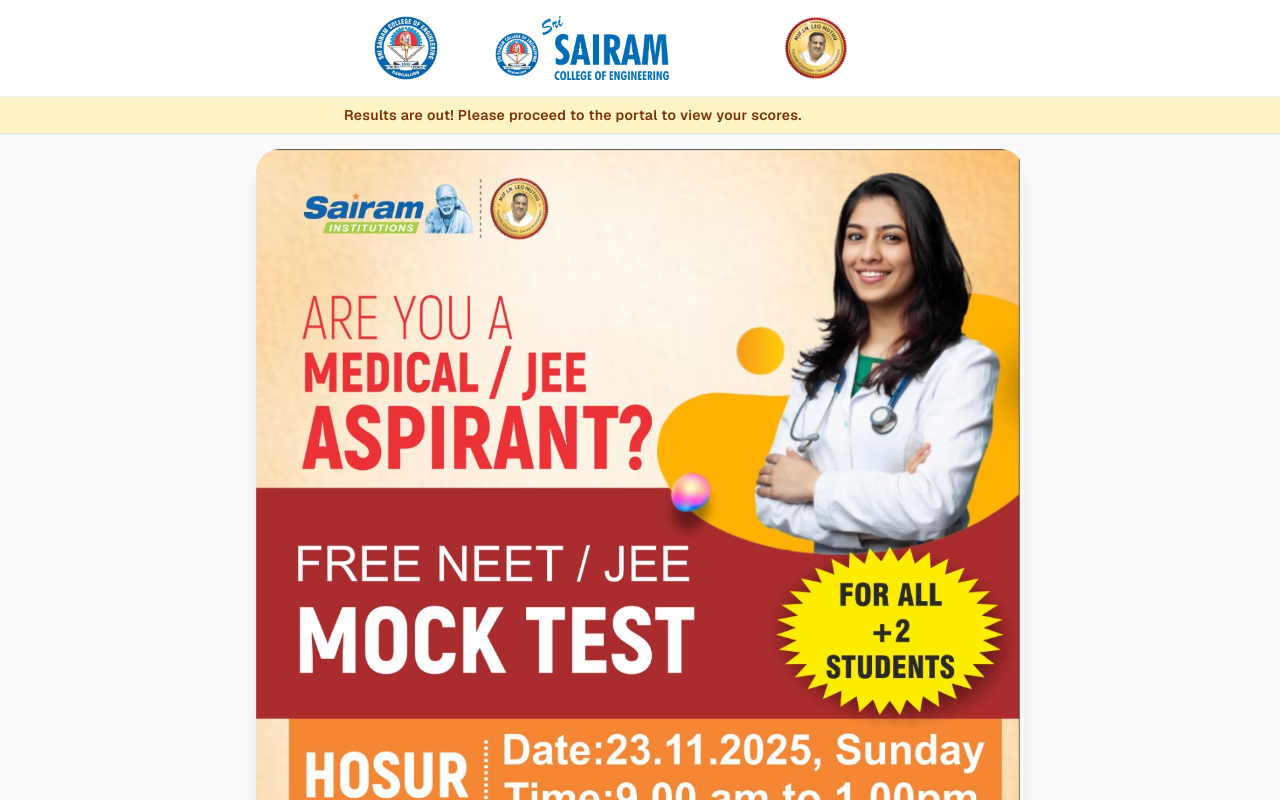
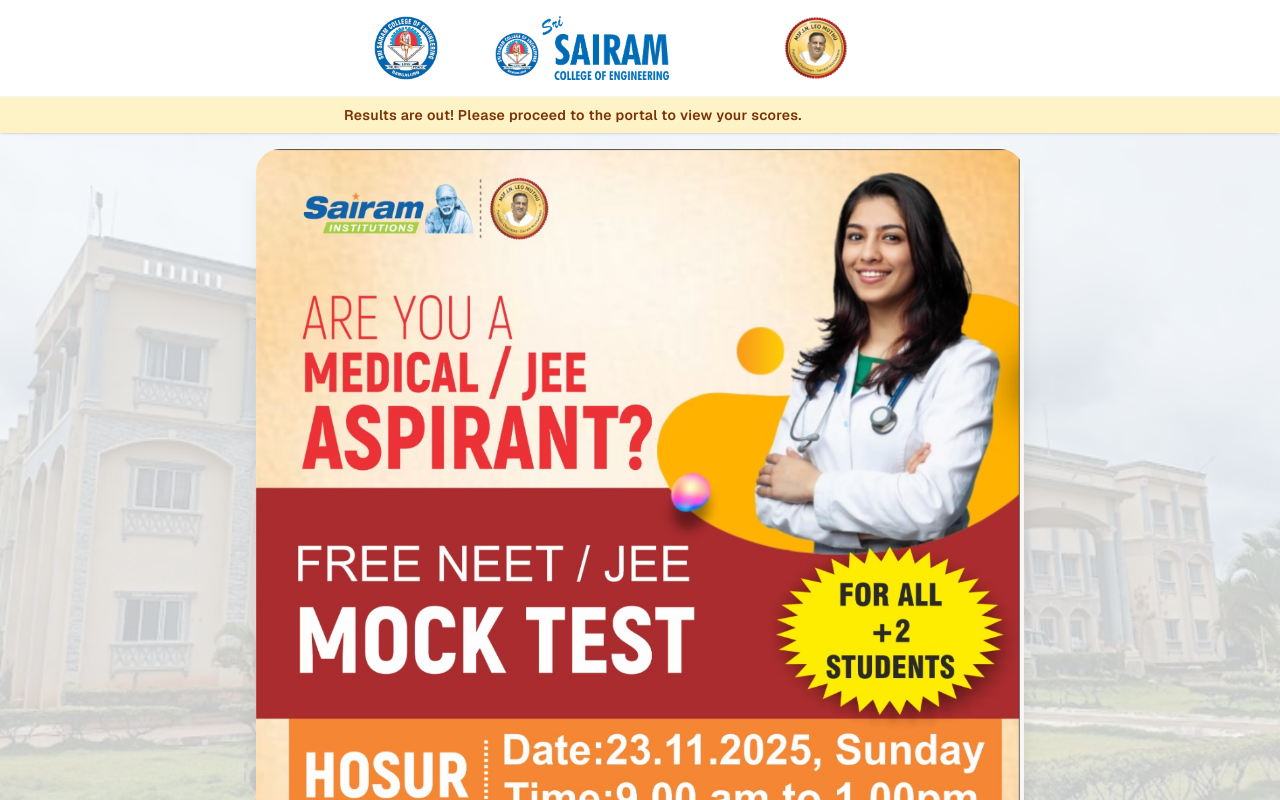
Before and after one commit to SaranSrini03/portal, a Next.js app: page / in a window 1280 px wide. Shown: the top 800 px of the page. Built offline with nearby package versions, Linux system fonts and the light colour scheme.

Commit message:
added background

```diff
--- a/app/page.tsx
+++ b/app/page.tsx
@@ -46,10 +46,22 @@
   };
 
   return (
-    <div className="flex min-h-screen flex-col bg-slate-50 font-sans">
+    <div className="relative flex min-h-screen flex-col font-sans">
+      {/* Background with college image */}
+      <div
+        className="fixed inset-0 z-0"
+        style={{
+          backgroundImage: 'url(/college.jpg)',
+          backgroundSize: 'cover',
+          backgroundPosition: 'center',
+          backgroundRepeat: 'no-repeat',
+        }}
+      />
+      {/* Overlay for better readability */}
+      <div className="fixed inset-0 z-0 bg-slate-50/80" />
 
       {/* Header */}
-      <div className="sticky top-0 z-30 w-full shadow-sm">
+      <div className="relative z-10 sticky top-0 w-full shadow-sm">
         <HeaderLogos />
 
         <div className="bg-amber-100 text-amber-900 px-3 sm:px-10 overflow-hidden">
@@ -60,7 +72,7 @@
       </div>
 
       {/* Main Content */}
-      <main className="flex-1 w-full px-3 sm:px-4 md:px-6 lg:px-8 py-3 sm:py-4">
+      <main className="relative z-10 flex-1 w-full px-3 sm:px-4 md:px-6 lg:px-8 py-3 sm:py-4">
         <div className="flex flex-col items-center justify-center min-h-[70vh]">
           <div className="flex flex-col items-center gap-3 sm:gap-4 md:gap-6 w-full max-w-4xl">
 
@@ -79,7 +91,7 @@
             {/* Check Results Button */}
             <button
               onClick={() => setShowModal(true)}
-              className="bg-black text-white font-bold text-base sm:text-lg md:text-xl px-6 sm:px-8 md:px-10 py-3 sm:py-4 rounded-full shadow-lg hover:scale-[1.03] active:scale-[0.98] transition-transform focus:outline-none focus:ring-2 focus:ring-black focus:ring-offset-2 w-full max-w-xs sm:max-w-sm"
+              className="bg-amber-500 text-white font-bold text-base sm:text-lg md:text-xl px-6 sm:px-8 md:px-10 py-3 sm:py-4 rounded-full shadow-lg hover:scale-[1.03] active:scale-[0.98] transition-transform focus:outline-none focus:ring-2 focus:ring-black focus:ring-offset-2 w-full max-w-xs sm:max-w-sm"
             >
               Check Results
             </button>
```
Also changed, not shown: public/college.jpg (added).
